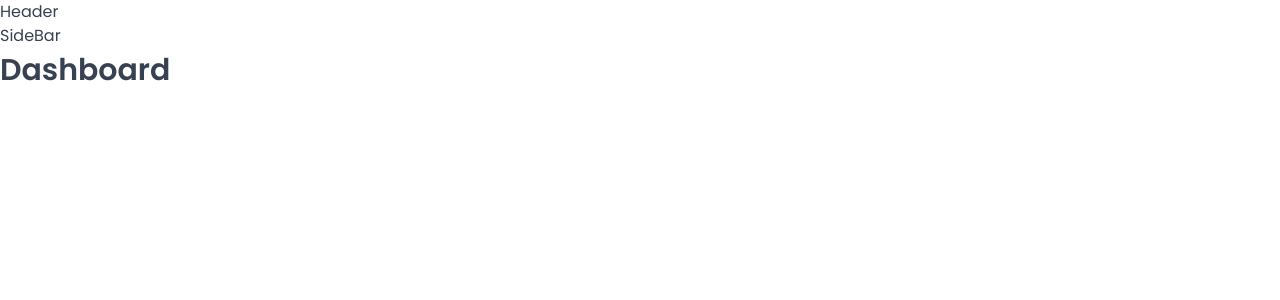
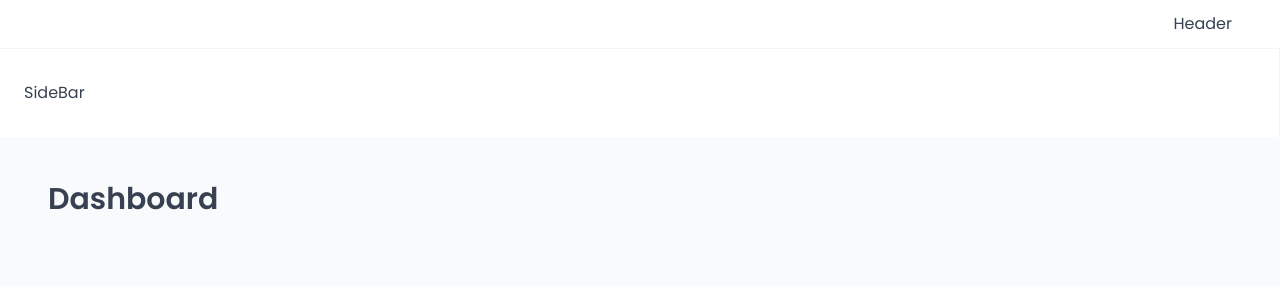
Before and after one commit to Walker-Gideon/the-wild-oasis, a React (Vite) app: page /dashboard in a window 1280 px wide. Shown: the top 300 px of the page. Built offline with nearby package versions, Linux system fonts and the light colour scheme; a web font is replaced by a local one.

Commit message:
Initial styling to the the applyout, header and aside component

```diff
--- a/src/ui/AppLayout.jsx
+++ b/src/ui/AppLayout.jsx
@@ -1,29 +1,28 @@
 import { Outlet } from "react-router-dom";
 import Header from "./Header";
 import Sidebar from "./Sidebar";
-// import styled from "styled-components";
+import styled from "styled-components";
 
-/*
-const StyledAppLayout = styled.div`
-  display: grid;
-  grid-template-columns: 26rem 1fr;
-  grid-template-rows: auto 1fr;
-  height: 100vh;
-`;
+// const StyledAppLayout = styled.div`
+//   display: grid;
+//   grid-template-columns: 26rem 1fr;
+//   grid-template-rows: auto 1fr;
+//   height: 100vh;
+// `;
+
 const Main = styled.main`
   background-color: var(--color-grey-50);
   padding: 4rem 4.8rem 6.4rem;
   overflow: scroll;
 `;
 
-const Container = styled.div`
-  max-width: 120rem;
-  margin: 0 auto;
-  display: flex;
-  flex-direction: column;
-  gap: 3.2rem;
-`;
-*/
+// const Container = styled.div`
+//   max-width: 120rem;
+//   margin: 0 auto;
+//   display: flex;
+//   flex-direction: column;
+//   gap: 3.2rem;
+// `;
 
 export default function AppLayout() {
   return (
@@ -37,9 +36,9 @@ export default function AppLayout() {
 
       <Header />
       <Sidebar />
-      <main>
+      <Main>
         <Outlet />
-      </main>
+      </Main>
     </div>
   );
 }
--- a/src/ui/Header.jsx
+++ b/src/ui/Header.jsx
@@ -1,8 +1,7 @@
-/*
 import styled from "styled-components";
 // import Logout from "../features/authentication/Logout";
-import HeaderMenu from "./HeaderMenu";
-import UserAvatar from "../features/authentication/UserAvatar";
+// import HeaderMenu from "./HeaderMenu";
+// import UserAvatar from "../features/authentication/UserAvatar";
 
 const StyledHeader = styled.header`
   background-color: var(--color-grey-0);
@@ -14,15 +13,13 @@ const StyledHeader = styled.header`
   align-items: center;
   justify-content: flex-end;
 `;
-*/
+
 export default function Header() {
   return (
-    <>
-      {/* <StyledHeader>
-        <UserAvatar />
-        <HeaderMenu />
-      </StyledHeader> */}
+    <StyledHeader>
+      {/* <UserAvatar />
+        <HeaderMenu /> */}
       <p>Header</p>
-    </>
+    </StyledHeader>
   );
 }
--- a/src/ui/Sidebar.jsx
+++ b/src/ui/Sidebar.jsx
@@ -1,9 +1,8 @@
-/*
 import styled from "styled-components";
-import Logo from "./Logo";
-import MainNav from "./MainNav";
+// import Logo from "./Logo";
+// import MainNav from "./MainNav";
 
-import Uploader from "../data/Uploader";
+// import Uploader from "../data/Uploader";
 
 const StyledSidebar = styled.aside`
   background-color: var(--color-grey-0);
@@ -14,17 +13,14 @@ const StyledSidebar = styled.aside`
   flex-direction: column;
   gap: 3.2rem;
 `;
-*/
 
 export default function Sidebar() {
   return (
-    <>
-      {/* <StyledSidebar>
-        <Logo />
+    <StyledSidebar>
+      {/* <Logo />
         <MainNav />
-        <Uploader />
-      </StyledSidebar> */}
+        <Uploader /> */}
       <p>SideBar</p>
-    </>
+    </StyledSidebar>
   );
 }
```
